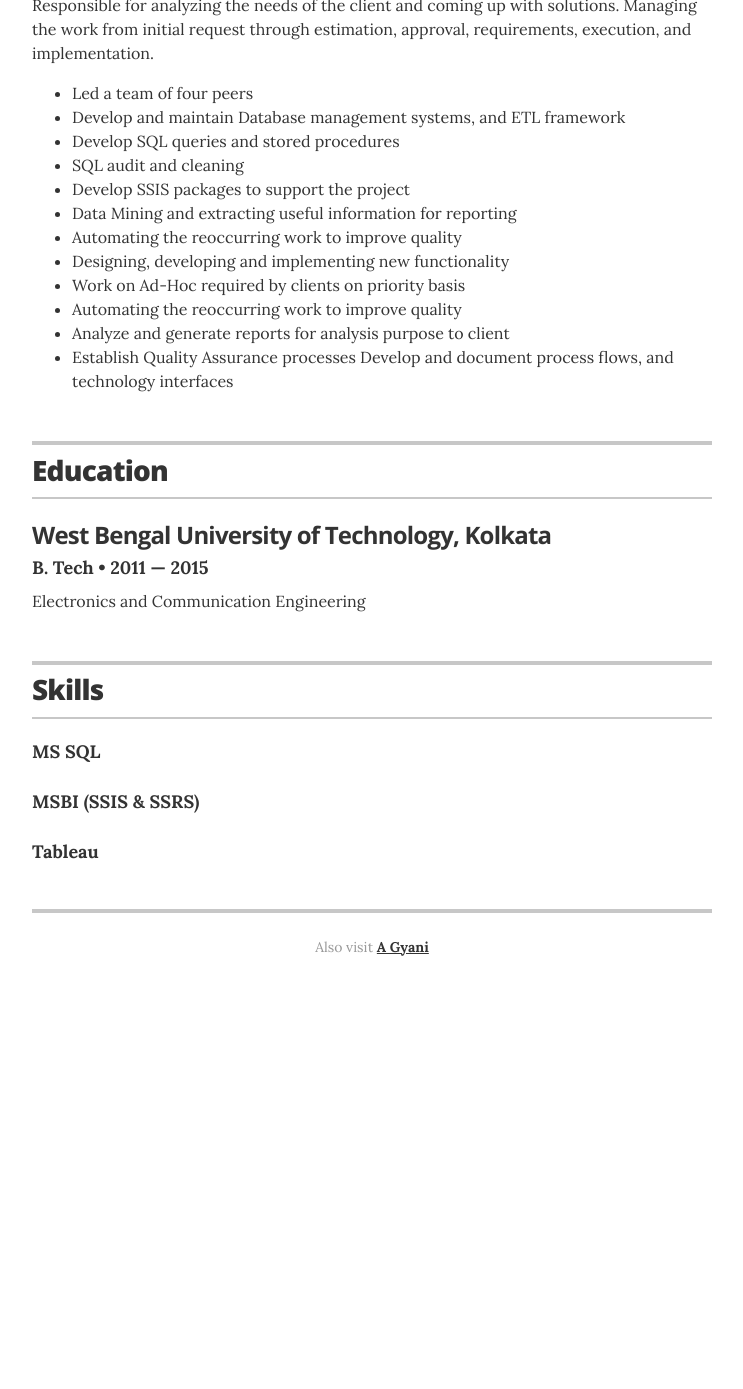
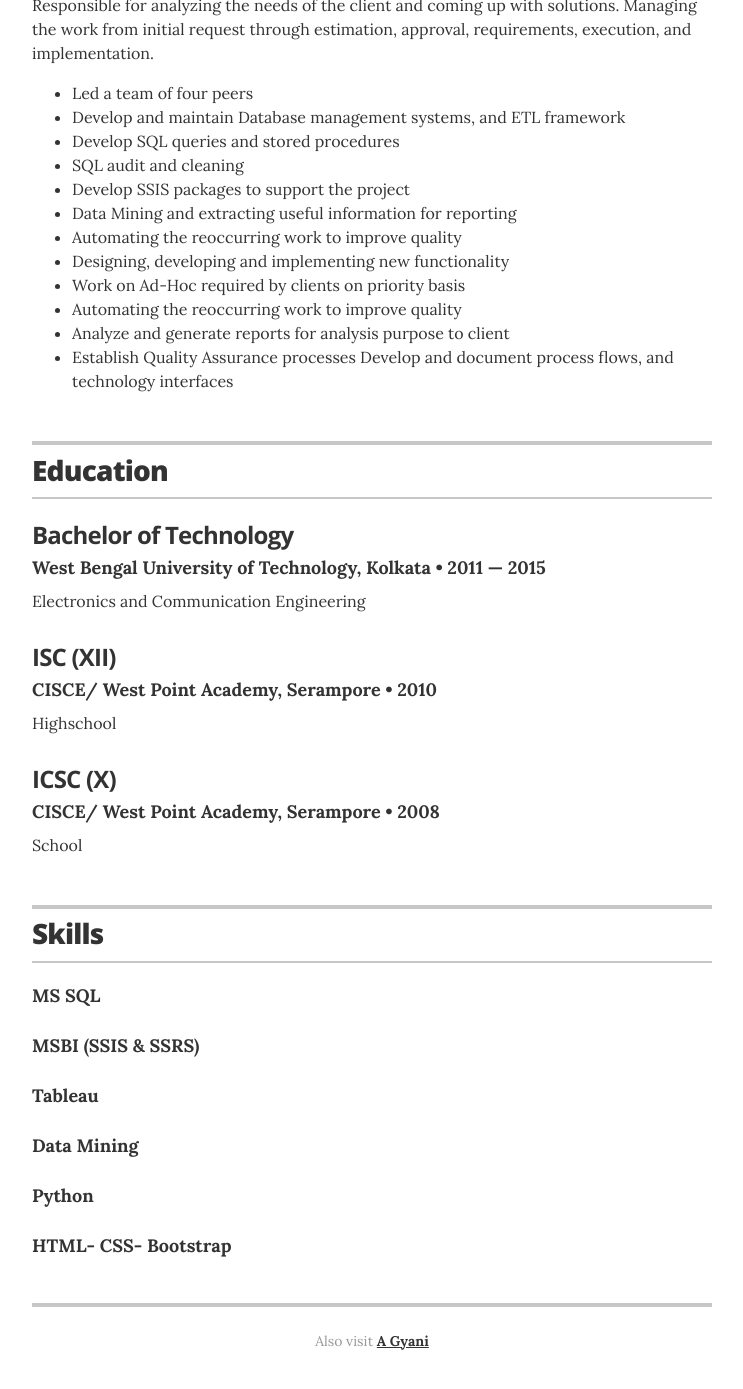
Before and after one commit to getdilip/Resume, a Jekyll site: the page built from index.html, in a window 1280 px wide and 1400 px high, scrolled down 1194 px. Shown: the top 1389 px of the window, without its empty margins (268-1011 px from the left). Built offline with Jekyll 4.4.1, drawn with Linux system fonts in a browser that asks for light colours; before the commit the page ends 2200 px from its top, so only the background shows below that.

Commit message:
no message

```diff
--- a/_config.yml
+++ b/_config.yml
@@ -15,7 +15,7 @@ resume_title:                   "Data Analyst"
 resume_contact_email:           "joindilipsingh@gmail.com"
 resume_contact_telephone:       "+91-9681413252"
 resume_contact_address:         "Vimannagar, Pune"
-resume_header_contact_info: "Vimannagar, Pune | +91-9681413252 | joindilipsigh@gmail.com"
+resume_header_contact_info: "Vimannagar, Pune | +91-9681413252 | joindilipsingh@gmail.com"
 resume_header_intro: "<p>Data Analyst professional with 2+ years of experience in Business Intelligence, Competitive Intelligence and Digital Marketing.<ul><li>Experience with ETL, SQL, SSIS, Web Scraping, Data Mining and Datorama- marketing intelligence tool</li><li>Working knowledge of Python and Tableau- data visualization & analysis tool</li><li>Has led a team of four peers</li><li>Beginner knowledge of Financial concepts applicable to Capital Markets</li><li>Completed B.Tech from West Bengal University of Technology, Kolkata</li></ul></p>"
 
 # use "yes" to display the email contact button,
@@ -38,13 +38,13 @@ resume_section_skills:          true
 # Resume social links
 # uncomment the options you wish to display, and add your own URL
 resume_social_links:
-  #resume_github_url:            "https://github.com/getdilip"
-  resume_twitter_url:           "https://twitter.com/getdilip"
+  resume_github_url:            "https://github.com/getdilip"
+  #resume_twitter_url:           "https://twitter.com/getdilip"
   #resume_dribbble_url:          "https://dribbble.com/jag"
   #resume_facebook_url:          "insert Facebook URL here"
   #resume_facebook_url:          "insert Facebook URL here"
   resume_linkedin_url:          "https://www.linkedin.com/in/getdilip"
-  resume_instagram_url:         "https://instagram.com/getdilip"
+  #resume_instagram_url:         "https://instagram.com/getdilip"
   resume_website_url:           "http://agyani.in"
 resume_print_social_links:      true
 
--- a/_data/education.yml
+++ b/_data/education.yml
@@ -1,6 +1,18 @@
 # Degree
-- degree: B. Tech
-  uni: West Bengal University of Technology, Kolkata
+- degree: West Bengal University of Technology, Kolkata
+  uni: Bachelor of Technology
   year: 2011 &mdash; 2015
   #awards: Quickest to fall asleep
   summary: Electronics and Communication Engineering
+
+- degree: CISCE/ West Point Academy, Serampore
+  uni: ISC (XII)
+  year: 2010
+  #awards: Quickest to fall asleep
+  summary: Highschool
+
+- degree: CISCE/ West Point Academy, Serampore
+  uni: ICSC (X)
+  year: 2008
+  #awards: Quickest to fall asleep
+  summary: School
--- a/_layouts/resume.html
+++ b/_layouts/resume.html
@@ -137,7 +137,7 @@
         </header>
         {% for skill in site.data.skills %}
         <div class="resume-item">
-          <h4 class="resume-item-details">{{ skill.skill }}</h4>
+          <h3 class="resume-item-details">{{ skill.skill }}</h3>
           <p class="resume-item-copy">{{ skill.description }}</p>
         </div>
         {% endfor %}
```
Also changed, not shown: _data/skills.yml (+12 -0 lines).
